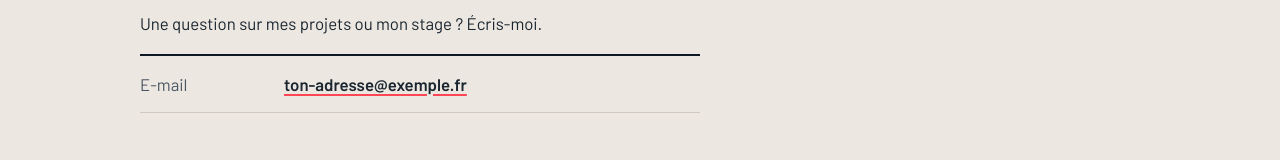
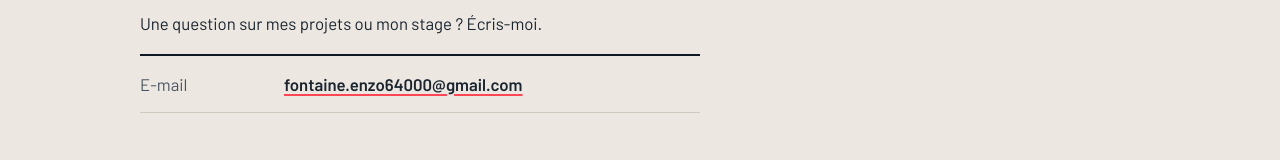
Before and after one commit to MrPeriNozee/Portfolio, a plain HTML site: page index.html in a window 1280 px wide. Shown: the part 3396-3556 px from the top of the page. Drawn offline with nearby package versions, Linux system fonts and the light colour scheme.

Commit message:
Update email address in contact section

```diff
--- a/index.html
+++ b/index.html
@@ -156,7 +156,7 @@
     <p>Une question sur mes projets ou mon stage ? Écris-moi.</p>
     <!-- À REMPLACER : mets ta vraie adresse e-mail et tes vrais liens ci-dessous -->
     <ul class="contact-list">
-      <li><span>E-mail</span><a href="mailto:fontaine.enzo64000@gmail.com">ton-adresse@exemple.fr</a></li>
+      <li><span>E-mail</span><a href="mailto:fontaine.enzo64000@gmail.com">fontaine.enzo64000@gmail.com</a></li>
     </ul>
   </section>
 
```
